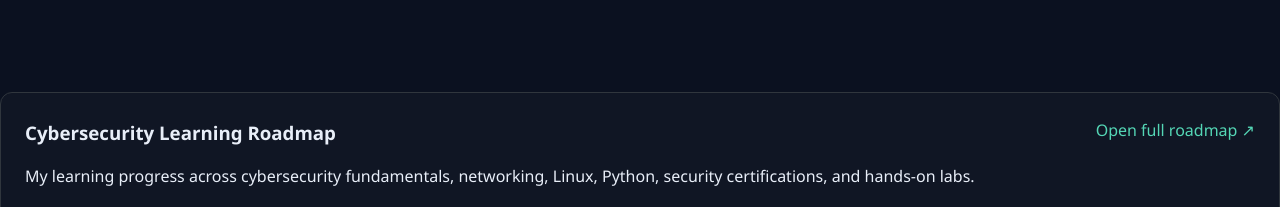
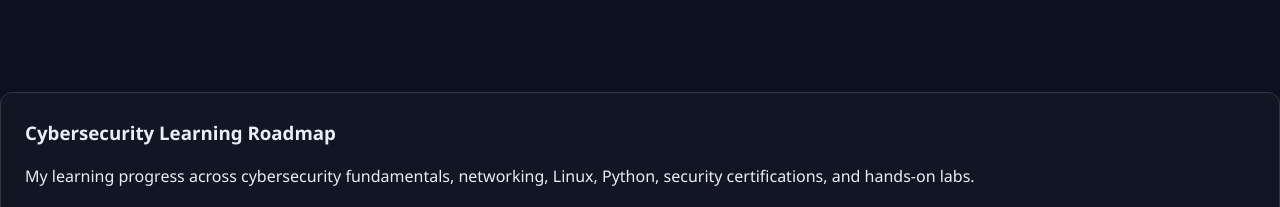
Before and after one commit to sumitnarayan/cybersecurity-portfolio, a plain HTML site: page index.html in a window 1280 px wide. Shown: the part 3228-3435 px from the top of the page. Drawn offline with Linux system fonts and the light colour scheme.

Commit message:
removed Open full roadmap

```diff
--- a/index.html
+++ b/index.html
@@ -400,14 +400,6 @@
         hands-on labs.
       </p>
     </div>
-
-    <a
-      class="roadmap-link"
-      href="https://docs.google.com/spreadsheets/d/1E9K5_Q0IaU0OX_RHIxmxjJi8278ez8axzxmHu4PS8TA/edit"
-      target="_blank"
-      rel="noopener noreferrer">
-      Open full roadmap ↗
-    </a>
   </div>
 
   <div class="roadmap-frame">
```
